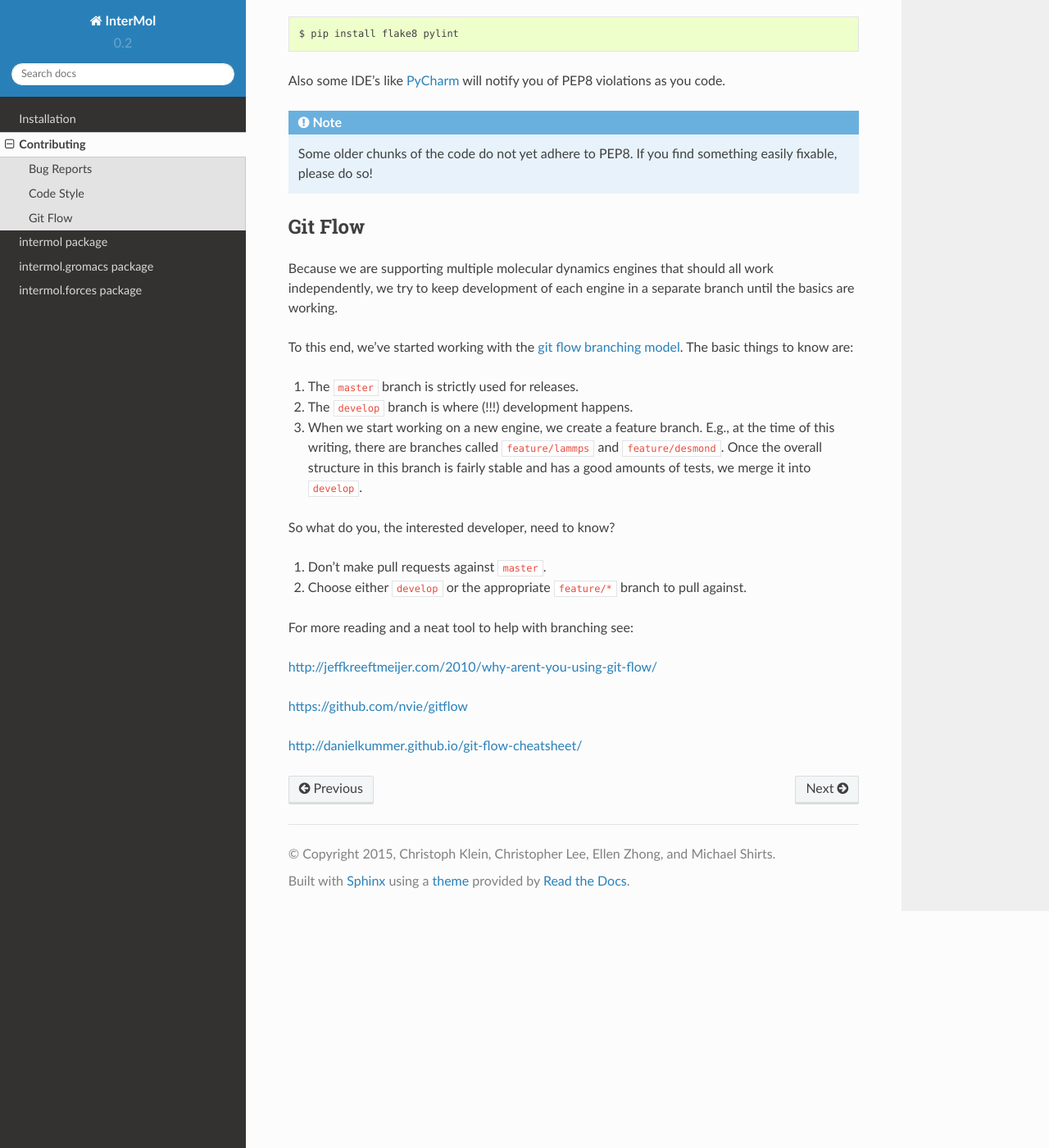
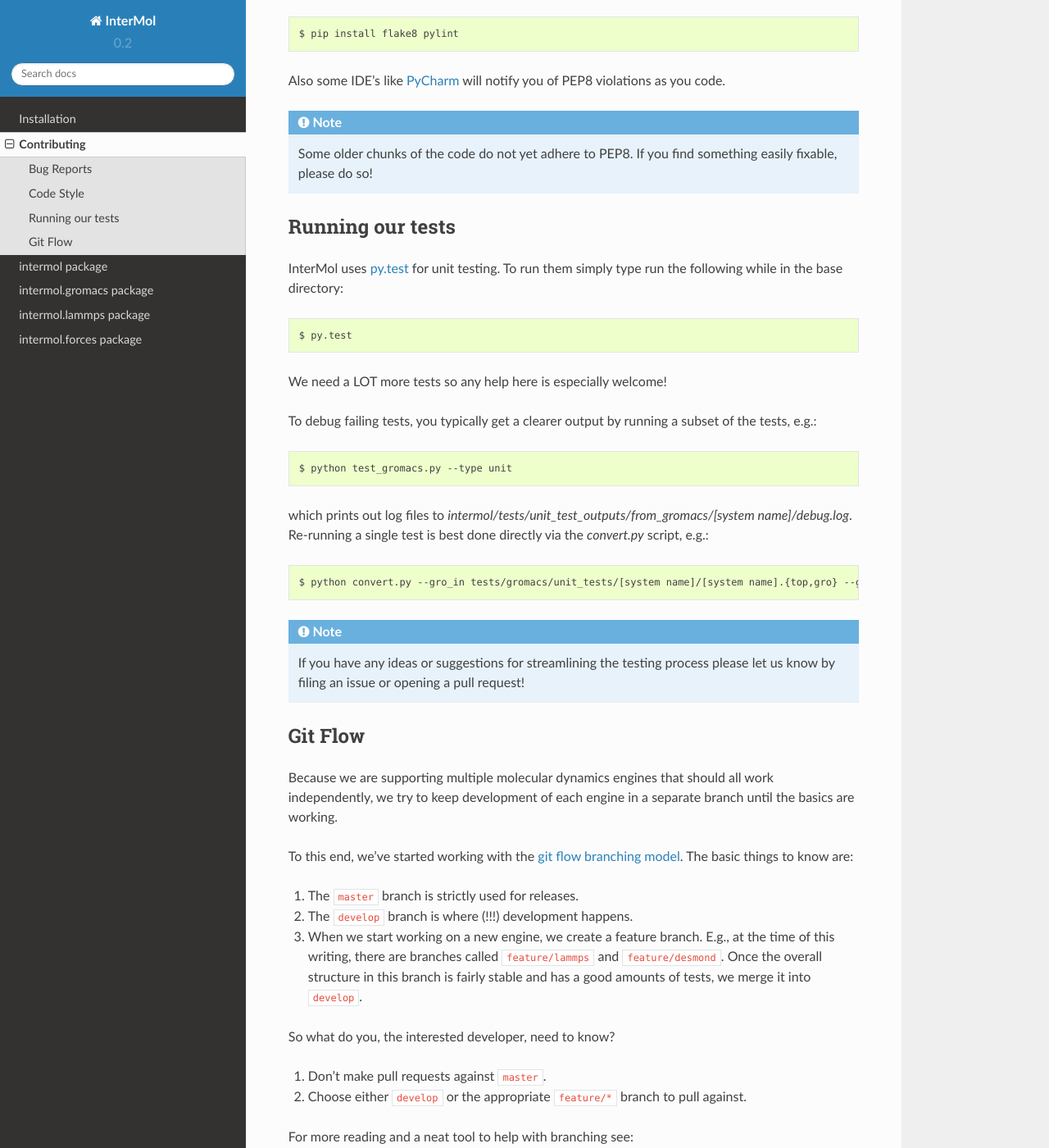
Before and after one commit to shirtsgroup/InterMol, a Sphinx documentation site: the page built from doc/development.rst, in a window 1280 px wide and 1400 px high, scrolled down 568 px. Shown: the whole window at 82% size. Built offline with Sphinx 7.4.7 and the Read the Docs theme 2.0.0, drawn with Linux system fonts in a browser that asks for light colours.

Commit message:
added more description on running tests

```diff
--- a/doc/development.rst
+++ b/doc/development.rst
@@ -28,6 +28,30 @@
 .. note:: Some older chunks of the code do not yet adhere to PEP8. If you find
           something easily fixable, please do so!
 
+Running our tests
+-----------------
+
+InterMol uses `py.test <http://pytest.org/latest/>`_ for unit testing. To run
+them simply type run the following while in the base directory::
+
+    $ py.test
+
+We need a LOT more tests so any help here is especially welcome!
+
+To debug failing tests, you typically get a clearer output by running a subset of
+the tests, e.g.::
+
+    $ python test_gromacs.py --type unit
+
+which prints out log files to
+`intermol/tests/unit_test_outputs/from_gromacs/[system name]/debug.log`. Re-running
+a single test is best done directly via the `convert.py` script, e.g.::
+
+    $ python convert.py --gro_in tests/gromacs/unit_tests/[system name]/[system name].{top,gro} --gromacs -e
+
+.. note:: If you have any ideas or suggestions for streamlining the testing process
+          please let us know by filing an issue or opening a pull request!
+
 Git Flow
 --------
 Because we are supporting multiple molecular dynamics engines that should all
```
Also changed, not shown: README.md (+1 -0 lines), doc/index.rst (+8 -1 lines), doc/installation.rst (+0 -10 lines).
